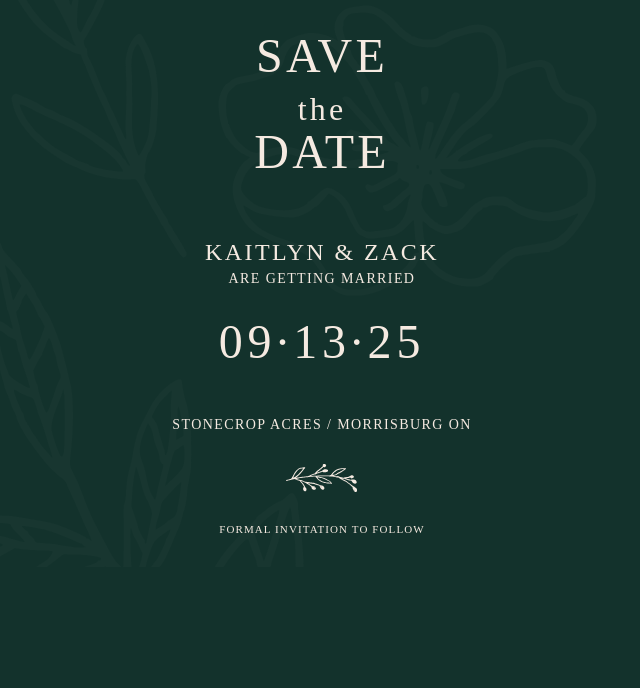
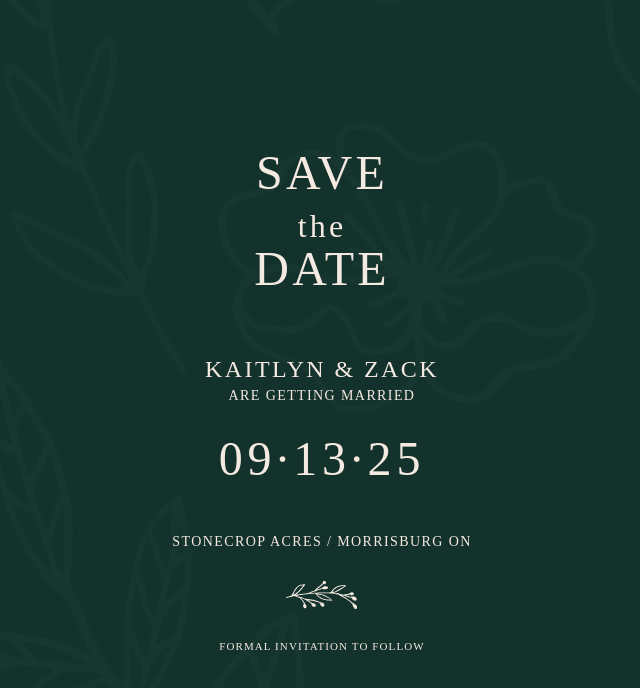
Before and after one commit to zackharley/wedding, a Next.js app: page / in a window 1280 px wide. Shown: the top 688 px of the page, without its empty margins (318-958 px from the left). Built offline with nearby package versions, Linux system fonts and the light colour scheme.

Commit message:
Layout tweaks

```diff
--- a/src/app/page.tsx
+++ b/src/app/page.tsx
@@ -10,7 +10,10 @@ export default function Home() {
       display="flex"
       alignItems="center"
       justifyContent="center"
-      sx={{ position: 'relative' }}
+      sx={{
+        minHeight: '100dvh',
+        position: 'relative',
+      }}
     >
       <Box
         sx={{
```
